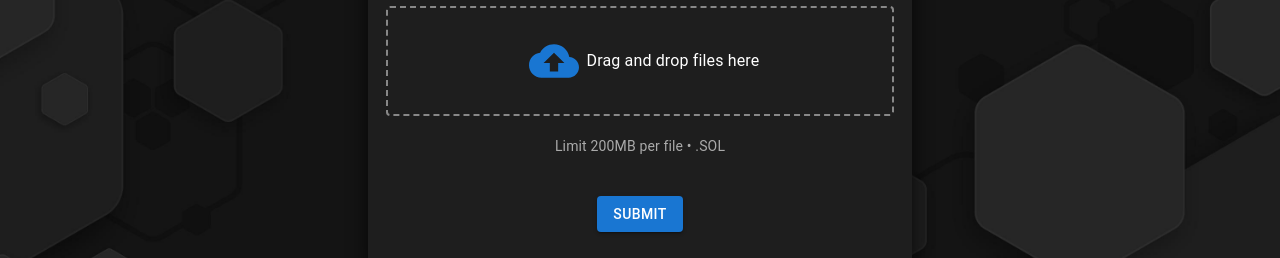
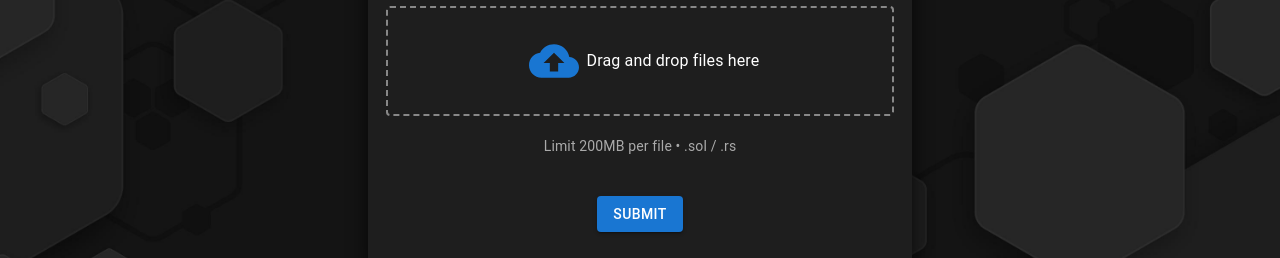
Before and after one commit to CodeMongerrr/form, a React (Create React App) app: page / in a window 1280 px wide. Shown: the part 308-566 px from the top of the page. Built offline with nearby package versions, Linux system fonts and the light colour scheme.

Commit message:
format change

```diff
--- a/src/App.js
+++ b/src/App.js
@@ -28,7 +28,7 @@ function App() {
             </label>
           </Box>
           <Typography variant="body2" style={{ color: '#aaa', marginBottom: '20px' }}>
-            Limit 200MB per file • .SOL
+            Limit 200MB per file • .sol / .rs
           </Typography>
           <Button
             variant="contained"
```
